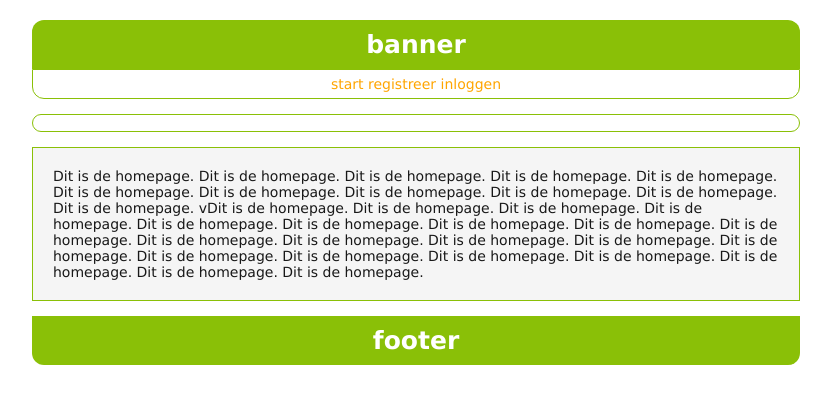
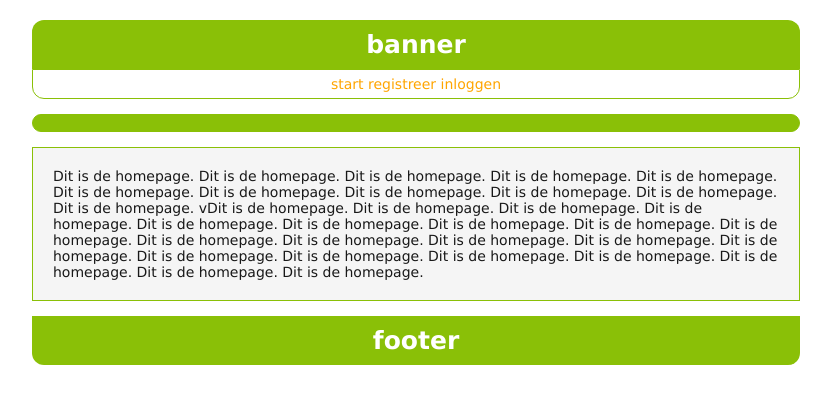
Before and after one commit to rra-am1b-2015/inlogregistratietutorialsite, a PHP site: page /2015-2016/ in a window 1280 px wide. Shown: the top 404 px of the page, without its empty margins (224-1055 px from the left). Run offline with PHP 8.4, Linux system fonts and the light colour scheme.

Commit message:
css verandert in php

```diff
--- /dev/null
+++ b/css/style.php
@@ -0,0 +1,145 @@
+<?php
+	session_start();
+	header("Content-type: text/css; charset: utf-8");
+?>
+
+*
+{
+	margin:0px;
+	padding:0px;
+}
+
+body
+{
+	font-family:Verdana, Arial;
+	font-size:14px;
+}
+
+
+#container
+{
+	border:0px solid green;
+	width:60%;
+	//margin-top:300px;
+	//margin-left:100px;
+	margin:20px auto;
+	background-color: RGB(255,255,255);
+}
+
+#banner, #footer
+{
+	font-size:25px;
+	background-color:RGB(138,192,7);
+	color:white;
+	text-align:center;
+	padding:10px;
+	font-weight:bold;
+
+}
+
+#banner
+{
+	border:0px solid green;
+	border-top-left-radius:12px;
+	border-top-right-radius:12px;
+}
+
+#content
+{
+	background-color: RGB(245,245,245);
+	border:1px solid RGB(138, 192, 7);
+	color:RGB(24, 24, 24);
+	padding:20px;
+	margin:15px 0px;
+}
+
+#footer
+{
+	border:0px solid yellow;
+	border-bottom-left-radius:12px;
+	border-bottom-right-radius:12px;
+}
+
+#link
+{
+	border:1px solid RGBA(138, 192, 7, 1);
+	padding:6px;
+	border-bottom-left-radius:12px;
+	border-bottom-right-radius:12px;
+	text-align:center;
+}
+
+<?php
+ if (isset($_SESSION["id"]))
+ {
+	echo "#user
+		  {
+			border:1px solid RGBA(138, 192, 7, 1);
+			padding:8px;
+			margin-top:15px;
+			border-bottom-left-radius:12px;
+			border-bottom-right-radius:12px;
+			border-top-left-radius:12px;
+			border-top-right-radius:12px;
+			text-align:left;
+			background-color:RGBA(245,245,245, 1);
+		  }";
+ }
+ else
+ {
+	echo "#user
+		  {
+			border:1px solid RGBA(138, 192, 7, 1);
+			padding:8px;
+			margin-top:15px;
+			border-bottom-left-radius:12px;
+			border-bottom-right-radius:12px;
+			border-top-left-radius:12px;
+			border-top-right-radius:12px;
+			text-align:left;
+			background-color:RGBA(138, 192, 7, 1);
+		  }";
+  }
+?>
+
+#user_img
+{
+	float:right;
+}
+
+
+#register
+{
+	border:0px solid yellow;
+	width:360px;
+	margin:0px auto;
+}
+
+#register table, td
+{
+	border: 0px solid black;
+	border-collapse: collapse;
+	padding:5px;
+}
+
+#register input
+{
+	padding:5px;
+	width:200px;
+}
+
+#register input[type=submit]
+{
+	width:214px;
+}
+
+a
+{
+	text-decoration:none;
+	color:orange;
+}
+
+a:hover
+{
+	font-size:13.6px;
+}
--- a/index.php
+++ b/index.php
@@ -3,7 +3,7 @@
 <html>
  <head>
 	<title>inlogregistratie - tutorialsite</title>
-	<link rel="stylesheet" type="text/css" href="css/style.css">
+	<link rel="stylesheet" type="text/css" href="css/style.php">
 	<link rel="stylesheet" media="(max-width:800px; )" type="text/css" href="css/style-mobile.css">
  </head>
  <body>
--- a/user.php
+++ b/user.php
@@ -3,4 +3,8 @@
 	{
 		echo "<h5>Welkom ".$_SESSION["firstname"]." ".$_SESSION["infix"]." ".$_SESSION["lastname"]." <div  id='user_img'><img src='images/user.png' alt='user'> ".$_SESSION["userrole"]."</div></h5>";
 	}
+	else
+	{
+		echo "<div id='no_user'></div>";
+	}
 ?>
```
Also changed, not shown: css/style_test.css (renamed from css/style.css).
